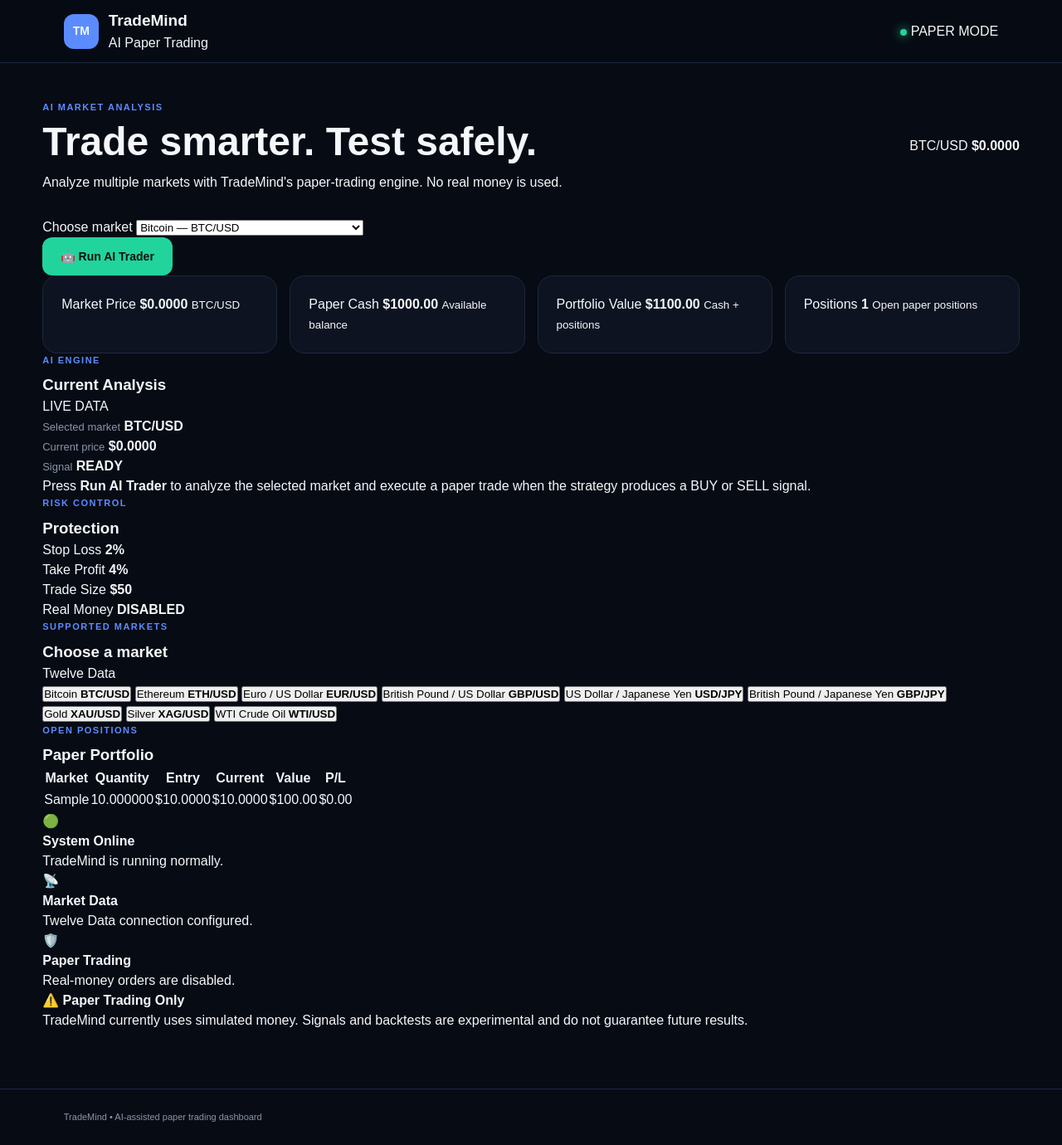
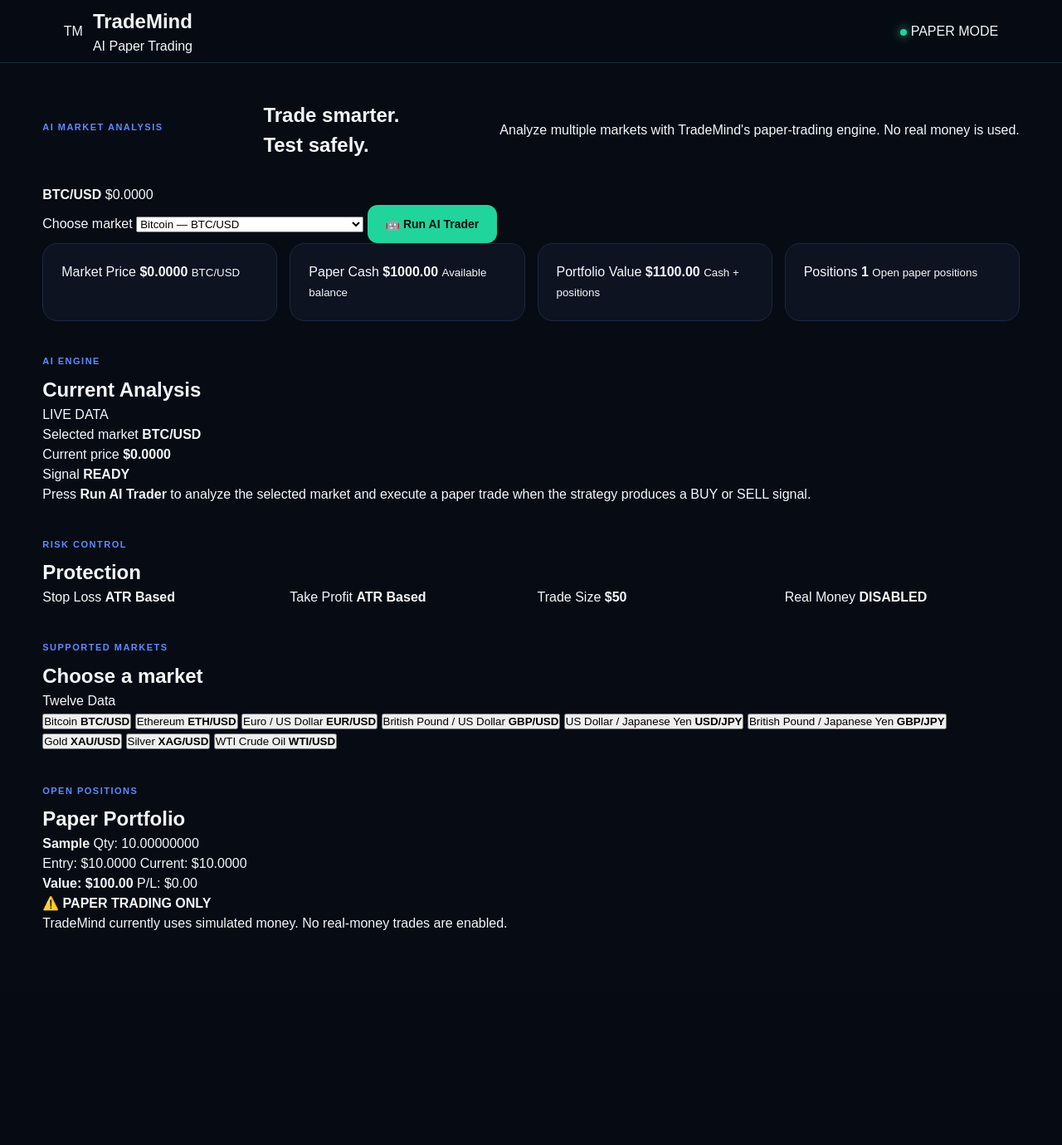
Before and after one commit to izuemmanuel500/ai-trading-bot, a Flask app: page / in a window 1280 px wide. Shown: the whole page at 83% size. After the commit the page ends 1121 px from the top, so only its background shows below. Run offline with Flask 3, Linux system fonts and the light colour scheme; data comes from the database, SQL or seed files in the repository; tables that the repository leaves empty hold one stand-in row (values such as "Sample post").

Commit message:
Update dashboard HTML for AI paper trading

```diff
--- a/templates/dashboard.html
+++ b/templates/dashboard.html
@@ -2,287 +2,335 @@
 <html lang="en">
 <head>
     <meta charset="UTF-8">
-    <meta name="viewport" content="width=device-width, initial-scale=1.0">
-    <title>TradeMind AI Trader</title>
-    <link rel="stylesheet" href="{{ url_for('static', filename='style.css') }}">
+    <meta name="viewport"
+          content="width=device-width, initial-scale=1.0">
+
+    <title>TradeMind AI Paper Trading</title>
+
+    <link rel="stylesheet"
+          href="{{ url_for('static', filename='style.css', v='3') }}">
 </head>
 
 <body>
+
 <header class="topbar">
     <div class="brand">
-            <div class="brand-icon">TM</div>
+        <div class="brand-logo">TM</div>
+
         <div>
-                <h1>TradeMind</h1>
+            <h2>TradeMind</h2>
             <p>AI Paper Trading</p>
         </div>
     </div>
 
-        <div class="status-badge">
+    <div class="paper-status">
         <span class="status-dot"></span>
         PAPER MODE
     </div>
 </header>
 
+
 <main class="container">
 
     <section class="hero">
-            <div>
-                <p class="eyebrow">AI MARKET ANALYSIS</p>
-                <h2>Trade smarter. Test safely.</h2>
-                <p class="hero-text">
-                    Analyze multiple markets with TradeMind's paper-trading engine.
-                    No real money is used.
+        <div class="eyebrow">AI MARKET ANALYSIS</div>
+
+        <h1>Trade smarter.<br>Test safely.</h1>
+
+        <p>
+            Analyze multiple markets with TradeMind's
+            paper-trading engine. No real money is used.
         </p>
+    </section>
+
+
+    <section class="market-card">
+
+        <div class="market-summary">
+            <strong>{{ selected_market }}</strong>
+
+            <span>
+                ${{ "%.4f"|format(price|default(0, true)) }}
+            </span>
         </div>
 
-            <div class="hero-price">
-                <span>{{ selected_market }}</span>
-                <strong>
-                    ${{ "%.4f"|format(price|default(0, true)) }}
-                </strong>
-            </div>
-        </section>
+        <label for="marketSelect">
+            Choose market
+        </label>
 
-        <section class="control-card">
-            <div class="control-group">
-                <label for="marketSelect">Choose market</label>
+        <select id="marketSelect"
+                onchange="changeMarket()">
 
-                <select id="marketSelect" onchange="changeMarket()">
             {% for symbol, info in markets.items() %}
                 <option value="{{ symbol }}"
-                            {% if symbol == selected_market %}selected{% endif %}>
+                    {% if symbol == selected_market %}
+                        selected
+                    {% endif %}>
                     {{ info.name }} — {{ symbol }}
                 </option>
             {% endfor %}
+
         </select>
-            </div>
 
-            <button
-                id="runBotButton"
+        <button id="runBotButton"
                 class="run-button"
                 onclick="runBot()">
             🤖 Run AI Trader
         </button>
+
     </section>
+
 
     <section class="stats-grid">
 
-            <article class="stat-card">
+        <div class="stat-card">
             <span>Market Price</span>
+
             <strong>
                 ${{ "%.4f"|format(price|default(0, true)) }}
             </strong>
+
             <small>{{ selected_market }}</small>
-            </article>
+        </div>
 
-            <article class="stat-card">
+
+        <div class="stat-card">
             <span>Paper Cash</span>
+
             <strong>
-                    ${{ "%.2f"|format(portfolio.balance|default(0, true)) }}
+                ${{ "%.2f"|format(
+                    portfolio.cash|default(1000, true)
+                ) }}
             </strong>
+
             <small>Available balance</small>
-            </article>
+        </div>
 
-            <article class="stat-card">
+
+        <div class="stat-card">
             <span>Portfolio Value</span>
+
             <strong>
-                    ${{ "%.2f"|format(portfolio.total_value|default(0, true)) }}
+                ${{ "%.2f"|format(
+                    portfolio.total_value|default(1000, true)
+                ) }}
             </strong>
+
             <small>Cash + positions</small>
-            </article>
+        </div>
 
-            <article class="stat-card">
+
+        <div class="stat-card">
             <span>Positions</span>
+
             <strong>
                 {{ portfolio.positions|length }}
             </strong>
+
             <small>Open paper positions</small>
-            </article>
+        </div>
 
     </section>
 
-        <section class="dashboard-grid">
 
-            <article class="panel">
-                <div class="panel-header">
-                    <div>
-                        <p class="eyebrow">AI ENGINE</p>
-                        <h3>Current Analysis</h3>
-                    </div>
-                    <span class="live-label">LIVE DATA</span>
+    <section class="section">
+
+        <div class="eyebrow">AI ENGINE</div>
+
+        <h2>Current Analysis</h2>
+
+        <div class="analysis-card">
+
+            <div class="analysis-status">
+                LIVE DATA
             </div>
 
-                <div class="signal-box">
+            <p>
+                Selected market
+                <strong>{{ selected_market }}</strong>
+            </p>
+
+            <p>
+                Current price
+                <strong>
+                    ${{ "%.4f"|format(
+                        price|default(0, true)
+                    ) }}
+                </strong>
+            </p>
+
+            <p>
+                Signal
+                <strong>READY</strong>
+            </p>
+
+            <p class="analysis-note">
+                Press <strong>Run AI Trader</strong> to analyze
+                the selected market and execute a paper trade
+                when the strategy produces a BUY or SELL signal.
+            </p>
+
+        </div>
+
+    </section>
+
+
+    <section class="section">
+
+        <div class="eyebrow">RISK CONTROL</div>
+
+        <h2>Protection</h2>
+
+        <div class="risk-grid">
+
             <div>
-                        <span class="label">Selected market</span>
-                        <strong>{{ selected_market }}</strong>
+                <span>Stop Loss</span>
+                <strong>ATR Based</strong>
             </div>
 
             <div>
-                        <span class="label">Current price</span>
-                        <strong>
-                            ${{ "%.4f"|format(price|default(0, true)) }}
-                        </strong>
+                <span>Take Profit</span>
+                <strong>ATR Based</strong>
             </div>
 
             <div>
-                        <span class="label">Signal</span>
-                        <strong id="signalValue">READY</strong>
-                    </div>
-                </div>
-
-                <p class="muted">
-                    Press <strong>Run AI Trader</strong> to analyze the selected
-                    market and execute a paper trade when the strategy produces
-                    a BUY or SELL signal.
-                </p>
-            </article>
-
-            <article class="panel">
-                <div class="panel-header">
-                    <div>
-                        <p class="eyebrow">RISK CONTROL</p>
-                        <h3>Protection</h3>
-                    </div>
-                </div>
-
-                <div class="risk-list">
-                    <div class="risk-item">
-                        <span>Stop Loss</span>
-                        <strong>2%</strong>
-                    </div>
-
-                    <div class="risk-item">
-                        <span>Take Profit</span>
-                        <strong>4%</strong>
-                    </div>
-
-                    <div class="risk-item">
                 <span>Trade Size</span>
                 <strong>$50</strong>
             </div>
 
-                    <div class="risk-item">
+            <div>
                 <span>Real Money</span>
                 <strong>DISABLED</strong>
             </div>
+
         </div>
-            </article>
 
     </section>
 
-        <section class="panel">
-            <div class="panel-header">
-                <div>
-                    <p class="eyebrow">SUPPORTED MARKETS</p>
-                    <h3>Choose a market</h3>
+
+    <section class="section">
+
+        <div class="eyebrow">SUPPORTED MARKETS</div>
+
+        <h2>Choose a market</h2>
+
+        <p class="muted">Twelve Data</p>
+
+        <div class="market-buttons">
+
+            {% for symbol, info in markets.items() %}
+
+                <button
+                    type="button"
+                    onclick="selectMarket('{{ symbol }}')">
+
+                    {{ info.name }}
+                    <strong>{{ symbol }}</strong>
+
+                </button>
+
+            {% endfor %}
+
         </div>
-                <span class="muted">Twelve Data</span>
-            </div>
-
-            <div class="market-grid">
-                {% for symbol, info in markets.items() %}
-                    <button
-                        class="market-card {% if symbol == selected_market %}active{% endif %}"
-                        onclick="selectMarket('{{ symbol }}')">
-                        <span>{{ info.name }}</span>
-                        <strong>{{ symbol }}</strong>
-                    </button>
-                {% endfor %}
-            </div>
-        </section>
-
-        <section class="panel">
-            <div class="panel-header">
-                <div>
-                    <p class="eyebrow">OPEN POSITIONS</p>
-                    <h3>Paper Portfolio</h3>
-                </div>
-            </div>
-
-            {% if portfolio.positions %}
-                <div class="table-wrap">
-                    <table>
-                        <thead>
-                            <tr>
-                                <th>Market</th>
-                                <th>Quantity</th>
-                                <th>Entry</th>
-                                <th>Current</th>
-                                <th>Value</th>
-                                <th>P/L</th>
-                            </tr>
-                        </thead>
-
-                        <tbody>
-                            {% for position in portfolio.positions %}
-                                <tr>
-                                    <td>{{ position.market }}</td>
-                                    <td>{{ "%.6f"|format(position.quantity) }}</td>
-                                    <td>${{ "%.4f"|format(position.avg_price) }}</td>
-                                    <td>${{ "%.4f"|format(position.current_price) }}</td>
-                                    <td>${{ "%.2f"|format(position.value) }}</td>
-                                    <td>
-                                        ${{ "%.2f"|format(position.pnl) }}
-                                    </td>
-                                </tr>
-                            {% endfor %}
-                        </tbody>
-                    </table>
-                </div>
-            {% else %}
-                <div class="empty-state">
-                    <div class="empty-icon">📊</div>
-                    <h4>No open positions</h4>
-                    <p>
-                        Your paper portfolio is currently holding no positions.
-                    </p>
-                </div>
-            {% endif %}
-        </section>
-
-        <section class="system-grid">
-
-            <article class="system-card">
-                <span class="system-icon">🟢</span>
-                <div>
-                    <strong>System Online</strong>
-                    <p>TradeMind is running normally.</p>
-                </div>
-            </article>
-
-            <article class="system-card">
-                <span class="system-icon">📡</span>
-                <div>
-                    <strong>Market Data</strong>
-                    <p>Twelve Data connection configured.</p>
-                </div>
-            </article>
-
-            <article class="system-card">
-                <span class="system-icon">🛡️</span>
-                <div>
-                    <strong>Paper Trading</strong>
-                    <p>Real-money orders are disabled.</p>
-                </div>
-            </article>
 
     </section>
 
+
+    <section class="section">
+
+        <div class="eyebrow">OPEN POSITIONS</div>
+
+        <h2>Paper Portfolio</h2>
+
+        {% if portfolio.positions %}
+
+            <div class="positions">
+
+                {% for position in portfolio.positions %}
+
+                    <div class="position-card">
+
+                        <div>
+                            <strong>
+                                {{ position.market }}
+                            </strong>
+
+                            <span>
+                                Qty:
+                                {{ "%.8f"|format(
+                                    position.quantity
+                                ) }}
+                            </span>
+                        </div>
+
+                        <div>
+                            <span>
+                                Entry:
+                                ${{ "%.4f"|format(
+                                    position.avg_price
+                                ) }}
+                            </span>
+
+                            <span>
+                                Current:
+                                ${{ "%.4f"|format(
+                                    position.current_price
+                                ) }}
+                            </span>
+                        </div>
+
+                        <div>
+                            <strong>
+                                Value:
+                                ${{ "%.2f"|format(
+                                    position.value
+                                ) }}
+                            </strong>
+
+                            <span>
+                                P/L:
+                                ${{ "%.2f"|format(
+                                    position.pnl
+                                ) }}
+                            </span>
+                        </div>
+
+                    </div>
+
+                {% endfor %}
+
+            </div>
+
+        {% else %}
+
+            <div class="empty-state">
+                No open paper positions.
+            </div>
+
+        {% endif %}
+
+    </section>
+
+
     <section class="warning-card">
-            <strong>⚠️ Paper Trading Only</strong>
+
+        <strong>⚠️ PAPER TRADING ONLY</strong>
+
         <p>
-                TradeMind currently uses simulated money. Signals and backtests
-                are experimental and do not guarantee future results.
+            TradeMind currently uses simulated money.
+            No real-money trades are enabled.
         </p>
+
     </section>
 
 </main>
 
-    <footer>
-        <p>TradeMind • AI-assisted paper trading dashboard</p>
-    </footer>
 
-    <script src="{{ url_for('static', filename='app.js') }}"></script>
+<script src="{{ url_for(
+    'static',
+    filename='app.js',
+    v='3'
+) }}"></script>
+
 </body>
     </html>
```
Lines whose indentation alone changed are shown as unchanged.
